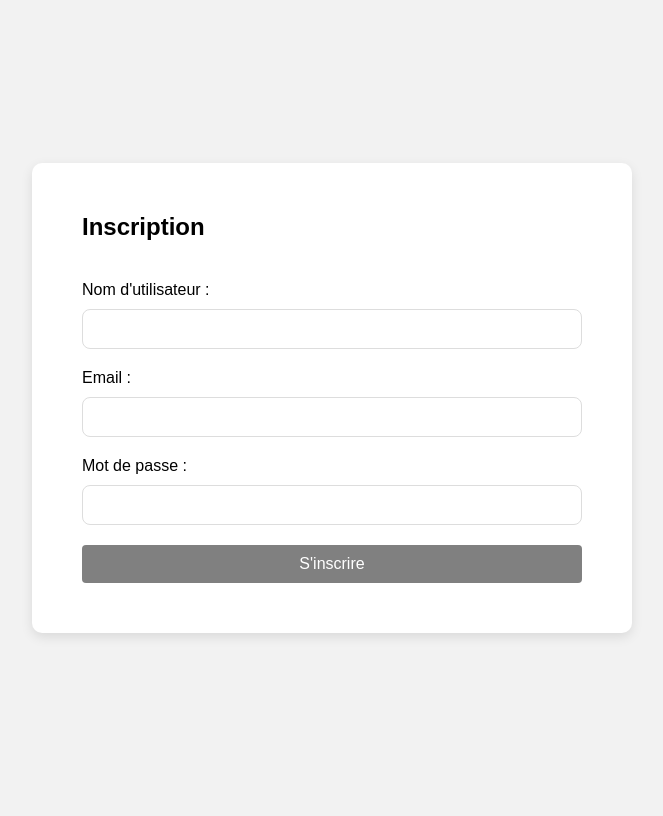
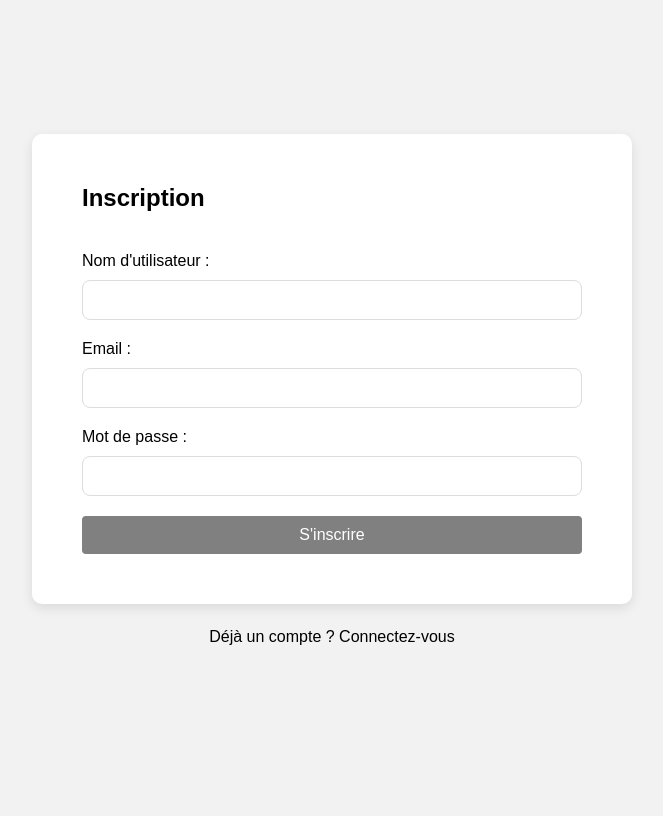
Before and after one commit to truuue/PhotoVernhet, a Flask app: page /register in a window 1280 px wide. Shown: the whole page, without its empty margins (308-971 px from the left). Run offline with Flask 3, Linux system fonts and the light colour scheme.

Commit message:
Update login and register styles and templates

```diff
--- a/static/css/RegisterStyle.css
+++ b/static/css/RegisterStyle.css
@@ -55,10 +55,25 @@ button {
     border: none;
     border-radius: 4px;
     cursor: pointer;
+    transition: background-color 0.3s;
 }
 
 button:hover {
     background-color: #333;
+}
+
+#form-container p {
+    margin-top: 1.5rem;
+}
+
+#form-container a {
+    text-decoration: none;
+    color: black;
+    transition: color 0.3s;
+}
+
+#form-container a:hover {
+    color: gray;
 }
 
 /* Mobile styles */
--- a/templates/Login.html
+++ b/templates/Login.html
@@ -22,6 +22,9 @@
         {{ form.password.label }} {{ form.password() }}
         <input class="login" type="submit" value="Connexion" />
       </form>
+      <p>
+        Pas de compte ? <a href="{{ url_for('register') }}">Inscrivez-vous</a>
+      </p>
       {% with messages = get_flashed_messages(with_categories=true) %} {% if
       messages %} {% for category, message in messages %}
       <div class="alert">{{ message }}</div>
--- a/templates/Register.html
+++ b/templates/Register.html
@@ -32,6 +32,9 @@
         </div>
         <button type="submit">S'inscrire</button>
       </form>
+      <p>
+        Déjà un compte ? <a href="{{ url_for('login') }}">Connectez-vous</a>
+      </p>
       {% with messages = get_flashed_messages(with_categories=true) %} {% if
       messages %} {% for category, message in messages %}
       <div class="error-messages">{{ message }}</div>
--- a/templates/index.html
+++ b/templates/index.html
@@ -58,7 +58,7 @@
       <br />
       <h2>50 Ans de photo</h2>
       <p>
-        Portrait - Mariage - Grossesse - Bébé - Famille et bien plus encore...
+        Mariage - Portrait - Naissance - Grossesse - Animaux et bien plus encore...
       </p>
     </header>
 
```
Also changed, not shown: static/css/LoginStyle.css (+15 -0 lines).
